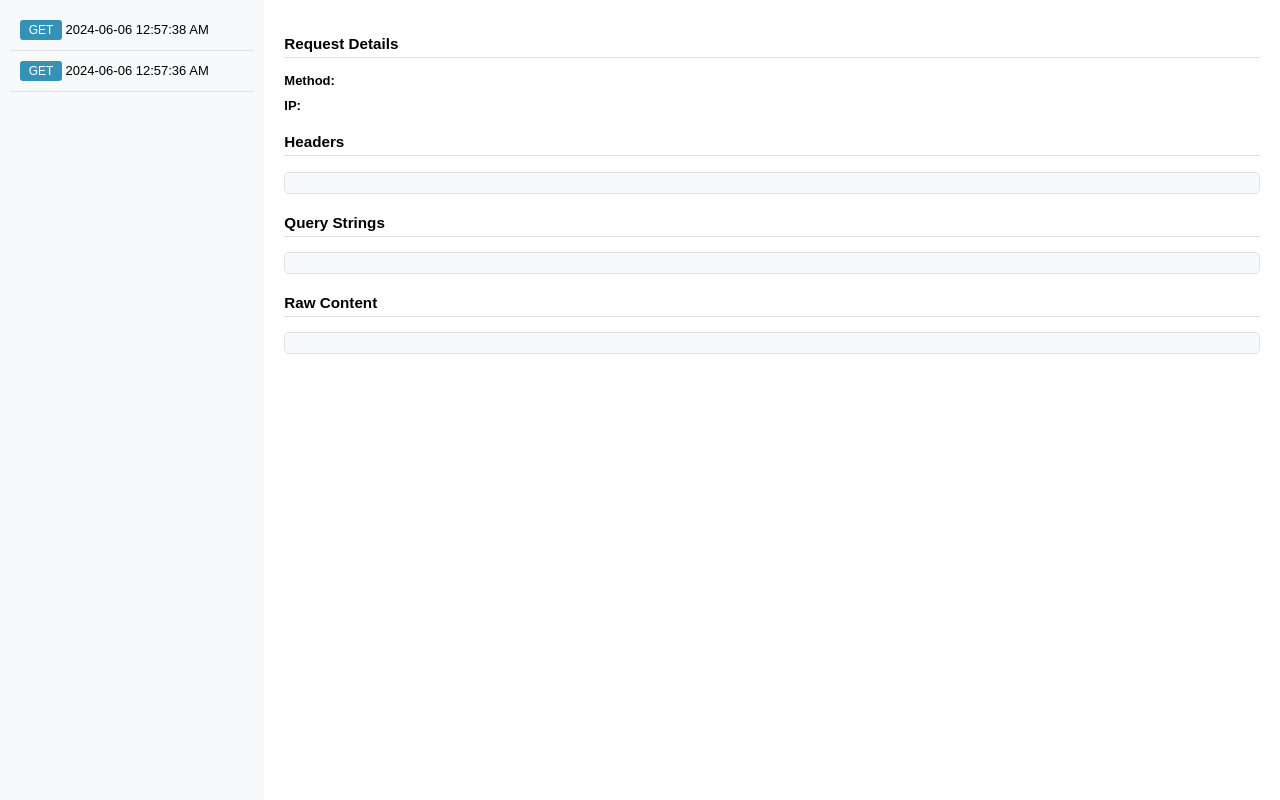
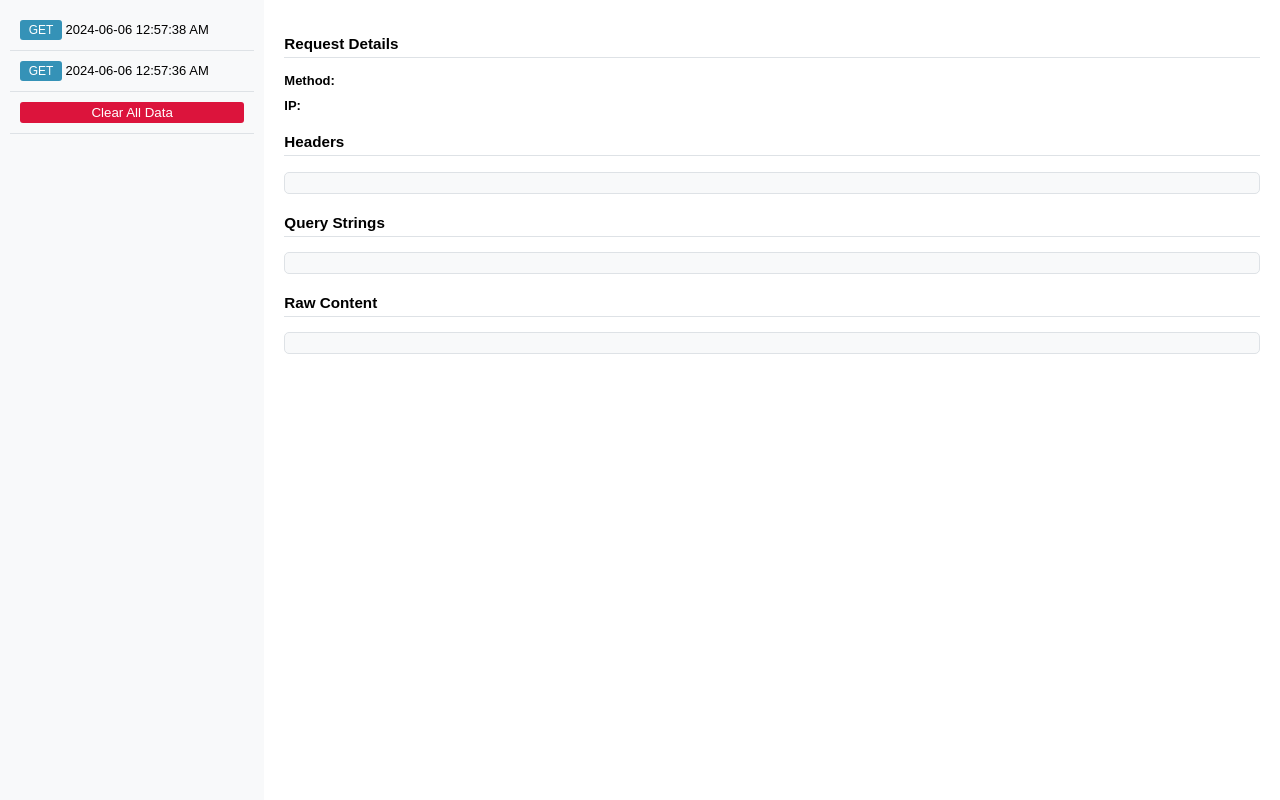
Before and after one commit to faiyazsamin/webhook-flask, a Flask app: page / in a window 1280 px wide. Run offline with Flask 3, Linux system fonts and the light colour scheme; data comes from the database, SQL or seed files in the repository; both versions use the stored data as it was after the commit.

Commit message:
Add webhook delete functionality

```diff
--- a/app.py
+++ b/app.py
@@ -1,13 +1,15 @@
 import json
+import os
 from datetime import datetime, timedelta
 
-from flask import Flask, jsonify, request, render_template
+from flask import Flask, jsonify, request, render_template, send_from_directory
 from flask_sqlalchemy import SQLAlchemy
 
 app = Flask(__name__, template_folder='templates', static_folder='templates')
 app.config['SQLALCHEMY_DATABASE_URI'] = 'sqlite:///requests.db'
 app.config['SQLALCHEMY_TRACK_MODIFICATIONS'] = False
 db = SQLAlchemy(app)
+
 
 class Request(db.Model):
     id = db.Column(db.Integer, primary_key=True)
@@ -19,9 +21,17 @@
     timestamp = db.Column(db.DateTime, default=datetime.utcnow(), nullable=False)
     endpoint = db.Column(db.Text)
 
+
+@app.route('/favicon.ico')
+def favicon():
+    return send_from_directory(os.path.join(app.root_path, 'templates'),
+                               'favicon.png', mimetype='image/png')
+
+
 @app.route('/', methods=['GET'])
 def get_html():
     return render_template('index.html')
+
 
 # @app.route('/validate', methods=['POST'])
 # def validate_password():
@@ -57,6 +67,7 @@
             request_data.append(request_info)
     return jsonify(request_data)
 
+
 @app.route('/get_request_details', methods=['GET'])
 def get_request_details():
     request_id = request.args.get('id')
@@ -72,6 +83,7 @@
     else:
         return jsonify({"error": "Invalid request"})
 
+
 @app.route('/webhook_listener/<endpoint>', methods=['GET', 'POST', 'PUT', 'DELETE'])
 def webhook_listener(endpoint):
     # Extracting data from the request
@@ -83,7 +95,6 @@
     timestamp = datetime.utcnow()  # Assuming current time as the timestamp
     gmt_plus_6 = timedelta(hours=6)
     current_time_gmt_plus_6 = timestamp + gmt_plus_6
-
 
     # Creating a new Request object with extracted data
     new_request = Request(method=method, ip=ip, headers=headers,
@@ -97,11 +108,18 @@
     # Returning the response
     return jsonify({"status": "success", "id": new_request.id})
 
+
+@app.route('/delete/', defaults={'endpoint': None}, methods=['GET'])
 @app.route('/delete/<endpoint>', methods=['GET'])
-def delete_admin_requests(endpoint):
-    db.session.query(Request).filter_by(endpoint=endpoint).delete()
-    db.session.commit()
+def delete_user_webhook(endpoint):
+    if endpoint is None:
+        db.session.query(Request).delete()
+        db.session.commit()
+    else:
+        db.session.query(Request).filter_by(endpoint=endpoint).delete()
+        db.session.commit()
     return "Deleted!"
+
 
 if __name__ == '__main__':
     app.run(debug=True)
--- a/templates/css/style.css
+++ b/templates/css/style.css
@@ -69,14 +69,11 @@
 }
 
 .delete {
-    background-color: red;
+    background-color: crimson;
     border-radius: 3px;
-    padding: 1px;
-    font-size: 12px;
     color: white;
     display: inline-block;
     text-align: center;
     border-color: transparent;
-    margin-left: 8px;
-    width: 16px;
+    width: 100%;
 }
--- a/templates/index.html
+++ b/templates/index.html
@@ -11,7 +11,9 @@
     </style>
 </head>
 <body>
-    <div id="sidebar"></div>
+    <div id="sidebar">
+
+    </div>
     <div id="main-content">
         <h3>Request Details</h3>
         <div class="detail-section">
--- a/templates/js/script.js
+++ b/templates/js/script.js
@@ -44,6 +44,10 @@
 				};
 				sidebar.appendChild(div);
 			}
+			const delete_button = document.createElement('div');
+			delete_button.innerHTML = `<button id="delete" class="delete">Clear All Data</button>`;
+			sidebar.appendChild(delete_button);
+			deleteWebhook(user);
 		});
 }
 
@@ -55,11 +59,34 @@
 			document.getElementById('ip').textContent = data.ip;
 			document.getElementById('headers').textContent = JSON.stringify(JSON.parse(data.headers), null, 2);
 			document.getElementById('query-strings').textContent = decodeURIComponent(data.query_strings.replace(/&/g, '\n'));
-			if (data.raw_content == 'None') {
+			if (data.raw_content === 'None') {
 				document.getElementById('raw-content').textContent = data.raw_content;
 			} else {
 				document.getElementById('raw-content').textContent = JSON.stringify(JSON.parse(data.raw_content), null, 2);
 			}
-
 		});
 }
+
+function deleteWebhook(user) {
+    const deleteButton = document.getElementById('delete');
+
+    deleteButton.addEventListener('click', () => {
+        if (confirm('Are you sure?')) {
+            fetch(`/delete/` + user, {
+                method: 'GET',
+                headers: {
+                    'Content-Type': 'application/json'
+                }
+            }).then(response => {
+                if (response.ok) {
+                    alert('Deleted Successfully!');
+                    fetchRequests(user);
+                } else {
+                    return Promise.reject('Network response was not ok.');
+                }
+            });
+        }
+    });
+}
+
+// Call the function to set up the event listener
```
Also changed, not shown: instance/requests.db, templates/favicon.png (added).
